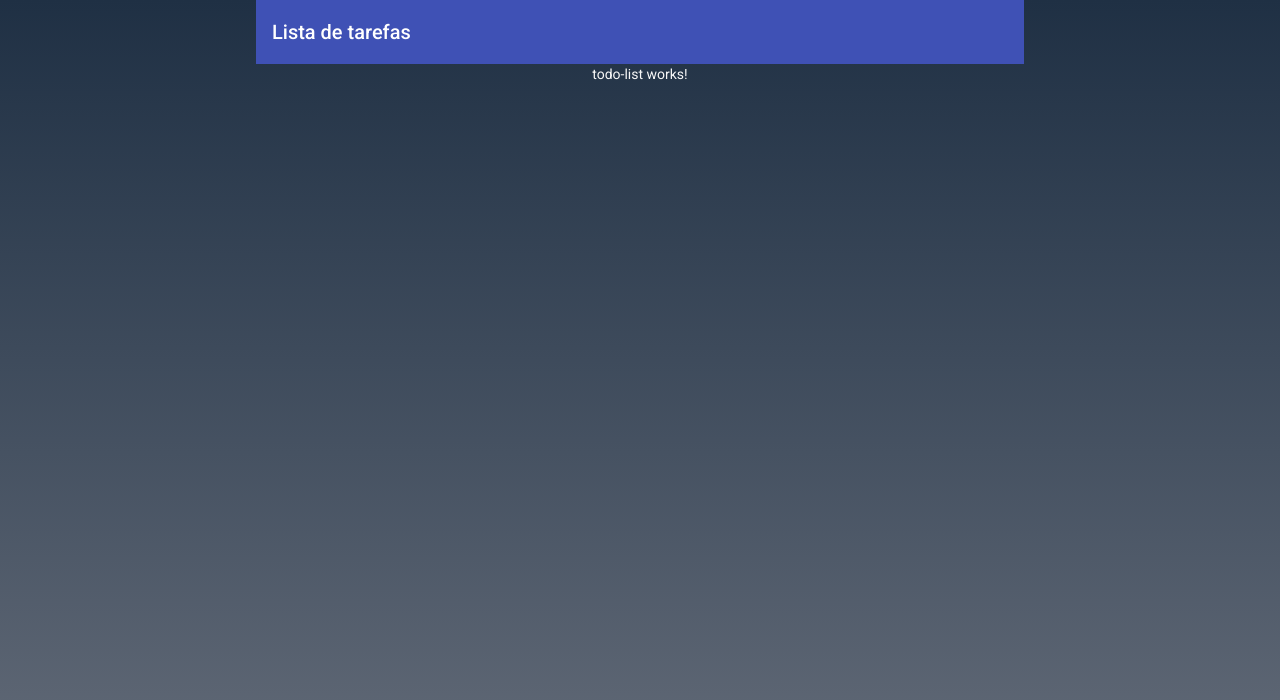
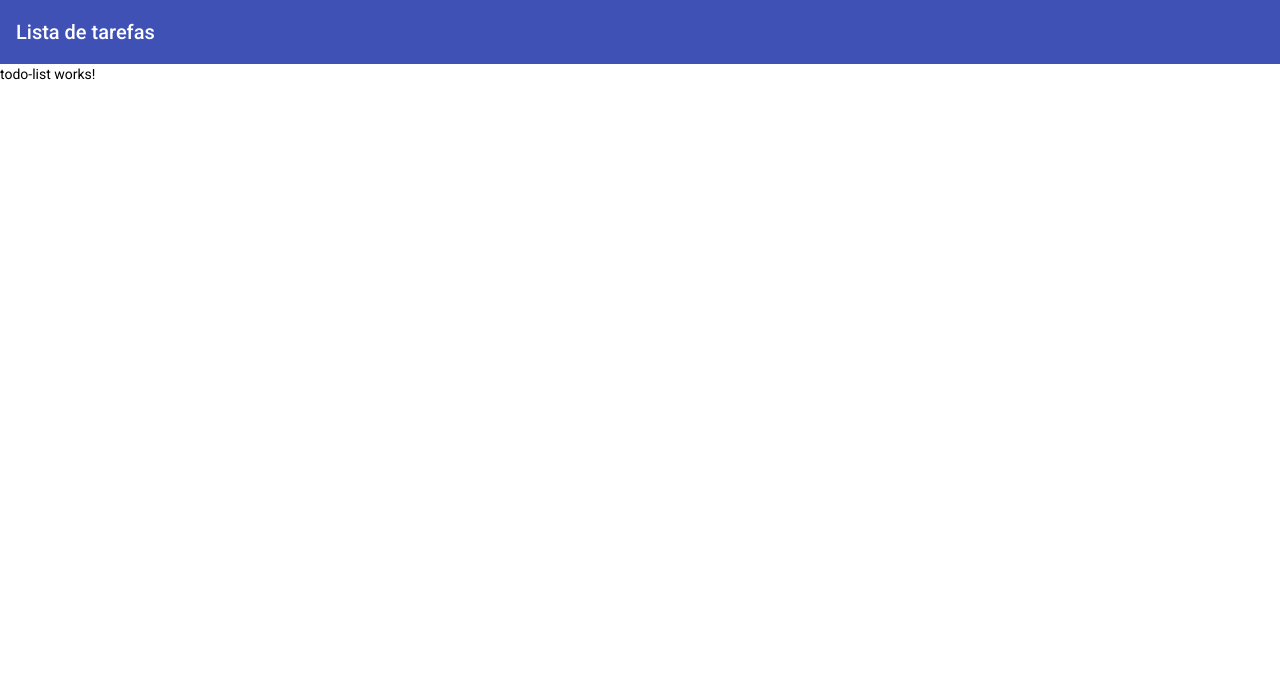
Before and after one commit to ranielsobrinho/AngularToDo, an Angular app: page / in a window 1280 px wide. Shown: the top 700 px of the page. Built offline with nearby package versions, Linux system fonts and the light colour scheme.

Commit message:
Styling the main tags, the html and body tags for global style

```diff
--- a/src/styles.css
+++ b/src/styles.css
@@ -2,49 +2,20 @@
 Site:       TodoAng
 CSS author: Raniel Sobrinho
 -------------------------------- */
-:root{
-    --color-button: #fb9039;
-    --background-gradient: #1f3044;
-    --background-gradient-2: #646c79;
-    --text-color: #f7f7f7;
-    --text-color-in-white: #1f3044;
-}
-
 * {
     margin: 0;
     padding: 0;
     box-sizing: border-box;
-  }
-
-html{
-    height: 100%;
-    width: 100%;
-    display: flex;
-    align-items: center;
-    justify-content: center;
-    background-image: linear-gradient(to bottom, var(--background-gradient), var(--background-gradient-2));
-    box-sizing: border-box;
-}
-body{
-    width: 60%;
-    color: var(--text-color);
-    text-align: center;
-    font-weight: 300;
 }
 
-small{
-    display: flex;
-    justify-content: center;
-    align-items: center;
-    font-weight: 550;
+html,body{height: 100%}
+
+body{
+    margin: 0;
+    font-family: Roboto, "Helvetica Neue", sans-serif;
 }
 
-.title{
-    font-size: 3rem;
-    text-shadow: 3px 5px var(--background-gradient);
-}
-
-ul{
+/* ul{
     text-align: left;
     margin: 10px;
     padding: 10px;
@@ -53,9 +24,9 @@ ul{
     color: var(--text-color-in-white);
     border-radius: 10px;
     box-shadow: 3px 4px 14px 0px rgba(0, 0, 0, 0.39);
-}
+} */
 
-li{
+/* li{
     padding: 10px;
     margin: 10px;
     font-size: 1.3rem;
@@ -64,11 +35,6 @@ li{
     display: flex;
     align-items: center;
 }
-
-li:last-child{
-    border-bottom: none;
-}
-
 
 li>button{
     border: none;
@@ -140,15 +106,14 @@ li>p{
 
 .done{
     text-decoration: line-through;
-}
-
+} */
+/*
 @media (max-width: 700px){
     body{
         width: 100%;
-        font-weight: 200;
     }
 
-    .title{
+    /* .title{
         font-size: 2rem;
     }
     small{
@@ -189,6 +154,4 @@ li>p{
     input{
         line-height: 30px;
     }
-}
-html, body { height: 100%; }
-body { margin: 0; font-family: Roboto, "Helvetica Neue", sans-serif; }
+} */
```
